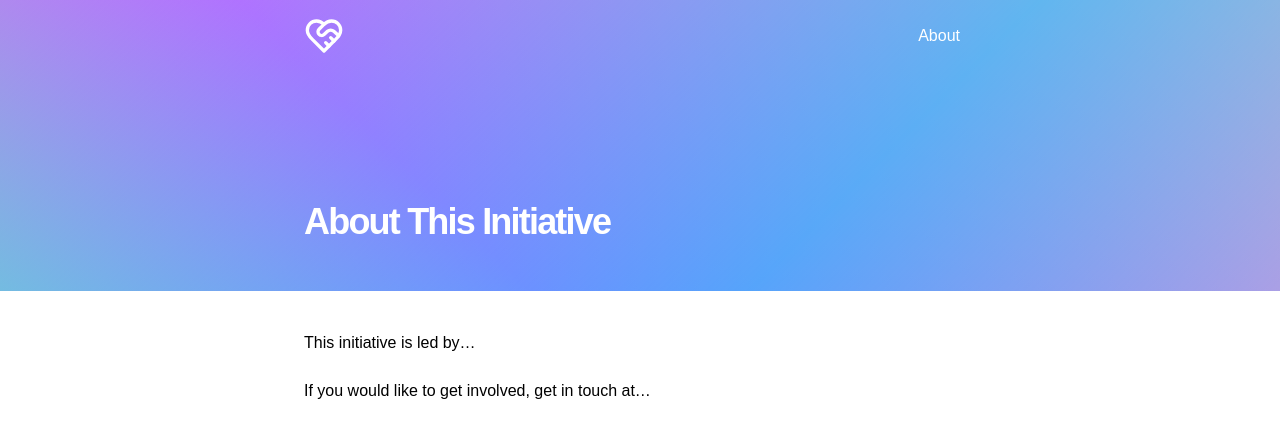
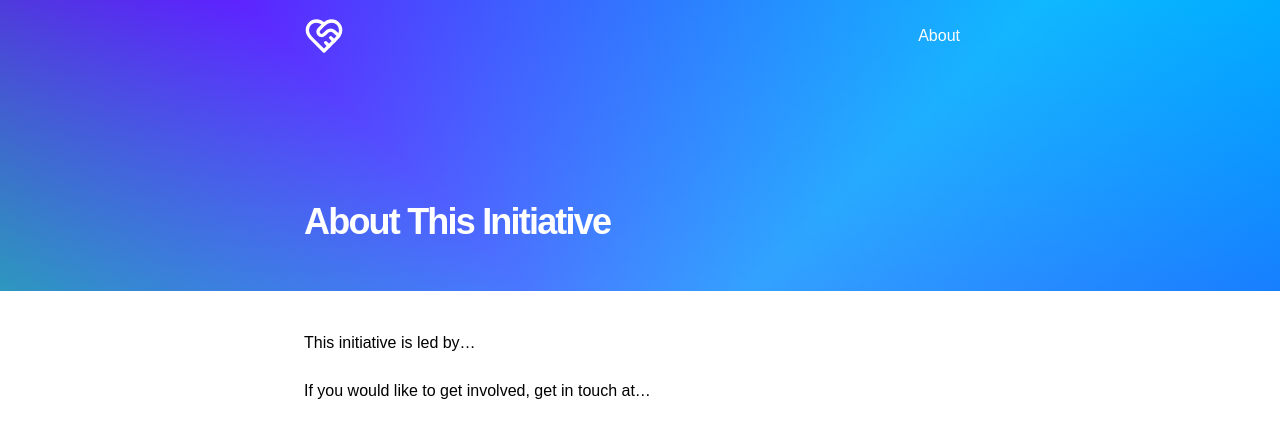
Before and after one commit to aph-research/open-letter, a Next.js app: page /about in a window 1280 px wide. Shown: the top 438 px of the page. Built offline with nearby package versions, Linux system fonts and the light colour scheme.

Commit message:
Updated gradient in About page

```diff
--- a/src/app/about/AboutContent.tsx
+++ b/src/app/about/AboutContent.tsx
@@ -3,8 +3,8 @@
 import React, { useState } from 'react'
 import { HeartHandshake, Menu } from 'lucide-react'
 const headerStyle = {
-  backgroundImage: `linear-gradient(45deg, #4dffb8 0%, #cc66ff 50%, #ff99cc 100%),
-                     linear-gradient(135deg, transparent 0%, #00ccff99 50%, transparent 100%)`,
+  backgroundImage: `linear-gradient(45deg, #00ff66 0%, #6600ff 50%, #0066ff 100%),
+                       linear-gradient(135deg, transparent 0%, #33ffff99 50%, transparent 100%)`,
   backgroundAttachment: 'fixed',
   backgroundBlendMode: 'overlay',
   color: 'white'
```
